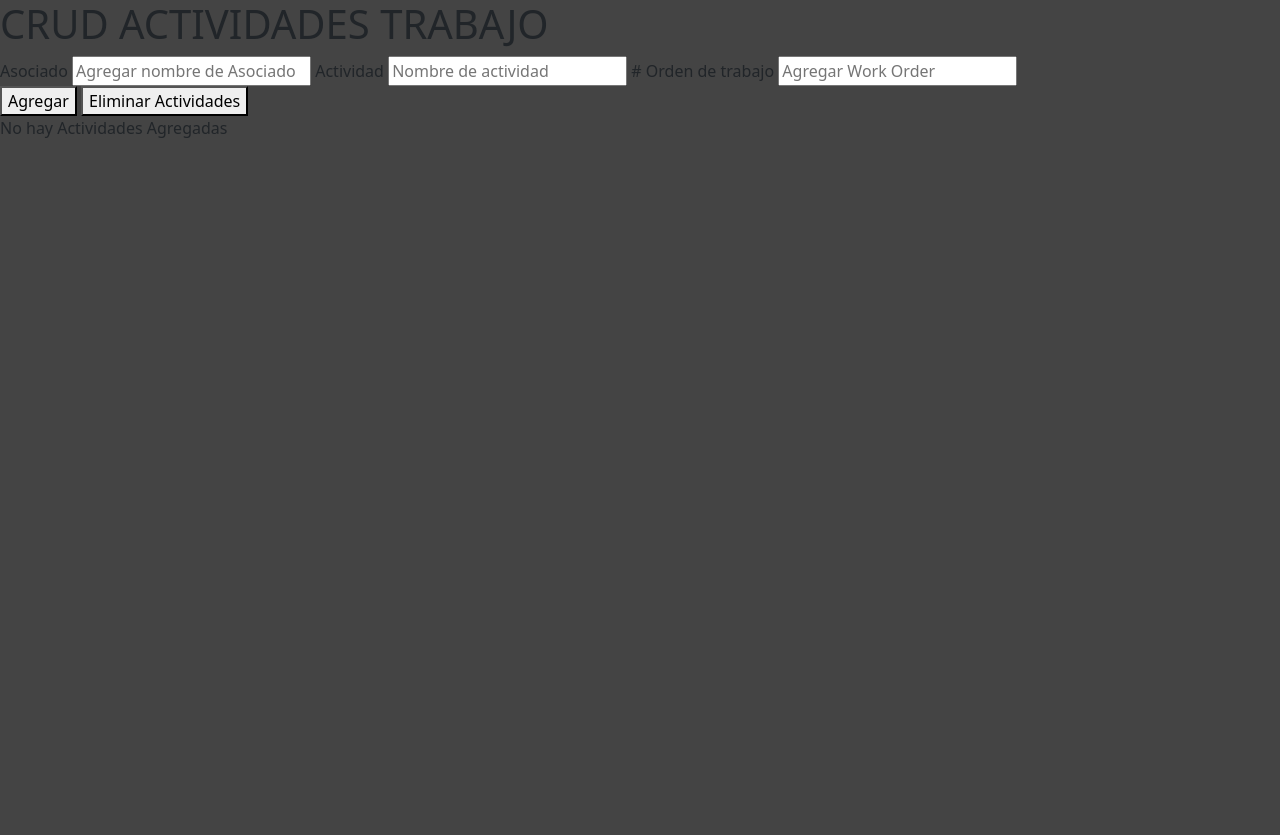
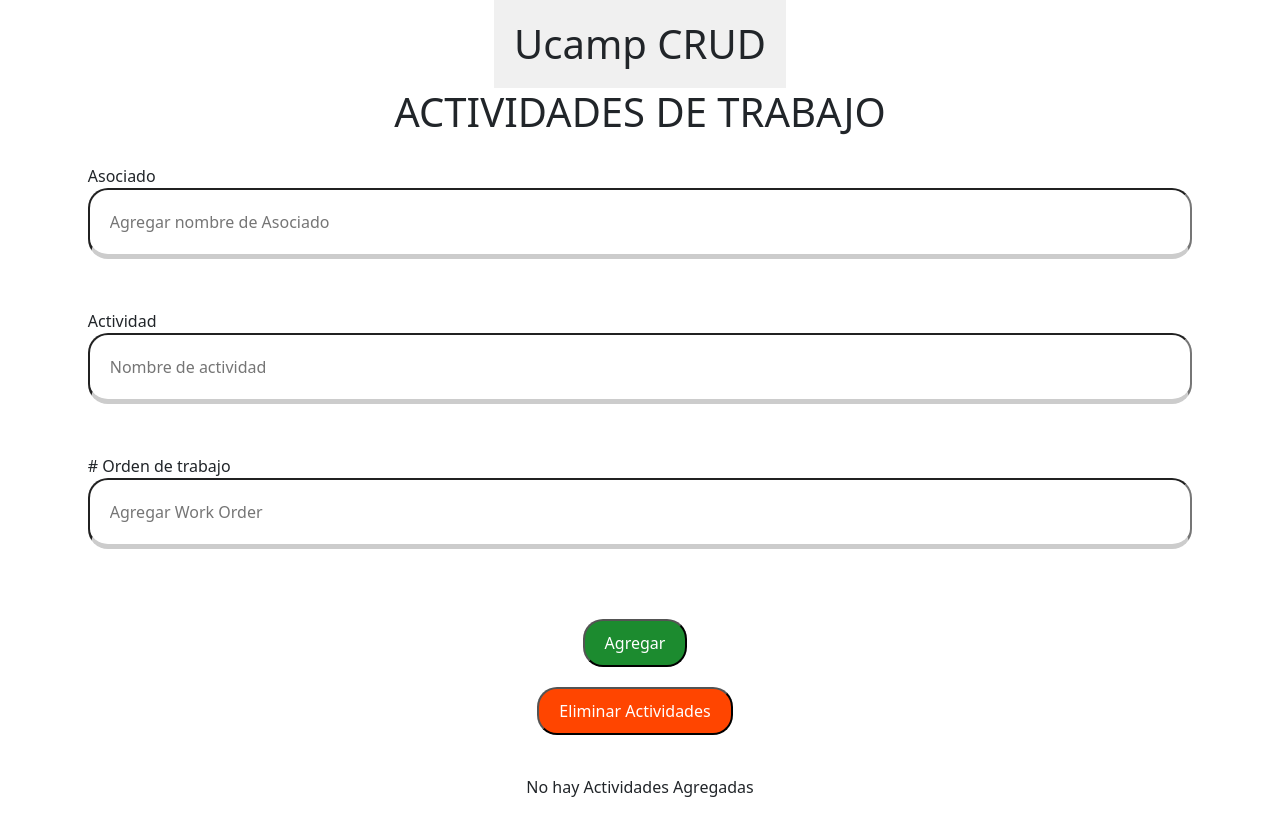
Before and after one commit to Aguas7x/Unidad_2_CRUD, a plain HTML site: page index.html in a window 1280 px wide. Before the commit the page ends 800 px from the top, so only its background shows below. Drawn offline with nearby package versions, Linux system fonts and the light colour scheme; files that its build step writes are made by us from their sources.

Commit message:
Archivo css

```diff
--- a/index.html
+++ b/index.html
@@ -4,6 +4,7 @@
     <meta charset="UTF-8">
     <meta http-equiv="X-UA-Compatible" content="IE=edge">
     <meta name="viewport" content="width=device-width, initial-scale=1.0">
+    <link rel="stylesheet" href="./src/css/index.css">
     <title>Actividades Trabajo</title>
 
     <!-- Normalize -->
@@ -14,8 +15,12 @@
     <link rel="stylesheet" href="./src/styles/index.css">
 </head>
 <body>
-    <h1>CRUD ACTIVIDADES TRABAJO</h1>
-
+    <header class="head">
+        <div>
+        <h1 class ="titulo">Ucamp CRUD</h1>
+        </div>
+    </header>
+    <h1>ACTIVIDADES DE TRABAJO</h1>
     <form>
         <label for="asociado">Asociado</label>
         <input name="asociado" id="asociado" type="text" placeholder="Agregar nombre de Asociado">
@@ -32,7 +37,6 @@
     <div id="content">
 
     </div>
-
     <script src="./src/js/index.js"></script>
 </body>
 </html>
--- a/src/css/index.css
+++ b/src/css/index.css
@@ -1,7 +1,86 @@
+* {
+    box-sizing: border-box;
+    margin:0;
+    padding:0;
+}
 
-/* Generales */
 body {
-    background-color: #444;
-    height: 100vh;
-    width: 100vw;
+    display: flex;
+    flex-direction: column;
+    justify-content: center;
+    align-items: center;
 }
+
+header{
+    background-color: #f0f0f0;
+}
+
+.head {
+    background-color: #f0f0f0;
+    padding: 20px;
+
+}
+
+.titulo {
+    margin: 0;
+}
+
+form {
+    display: flex;
+    flex-wrap: wrap;
+    margin: 20px 0;
+
+}
+
+label {
+    width: 50%;
+}
+
+input[type="text"] {
+    padding: 20px;
+    /* border: none; */
+    border-radius: 20px;
+    border-top-right-radius: 5px solid #ccc; ;
+    border-bottom: 5px solid #ccc;
+    margin-bottom: 50px;
+    width: 100%;
+}
+
+button {
+    padding: 10px 20px;
+    background-color: #0f0f0b;
+    color: #fff;
+    /* border: none; */
+    margin-right: 10px;
+    margin-bottom: 20px;
+    border-radius: 20px;
+}
+
+button:hover{
+    background-color: var(--color-secondary);
+    cursor: pointer;
+    color: rgb(120, 115, 185);
+    scale: 1.1;
+}
+
+#add {
+    background-color: #1c8b2f;
+    border-radius: 20px;
+
+
+}
+
+#add:hover{
+    cursor: pointer;
+    scale: 1.1;
+    background-color: #0b581c;
+}
+
+#delete-all {
+    background-color: #ff4500;
+    border-radius: 20px;
+}
+
+#content {
+    margin: 20px 0;
+}
--- a/src/js/index.js
+++ b/src/js/index.js
@@ -89,10 +89,10 @@ document.addEventListener('DOMContentLoaded', () => {
                 wo_input.value = actividades[i].wo;
 
                 // Deshabilita boton agregar
-                add_button.disabled = true;
-                button_update.disabled = true;
-                button_delete.disabled = true;
-                delete_button.disabled = true;
+                add_button.hidden = true;
+                button_update.hidden = true;
+                button_delete.hidden = true;
+                delete_button.hidden = true;
 
                 // Boton guardar
                 const button_save = document.createElement('button');
@@ -114,8 +114,8 @@ document.addEventListener('DOMContentLoaded', () => {
                     render(actividades);
 
                     button_save.hidden = true;
-                    add_button.disabled = false;
-                    delete_button.disabled = false;
+                    add_button.hidden = false;
+                    delete_button.hidden = false;
                 }
                 form.appendChild(button_save)
             }
```
